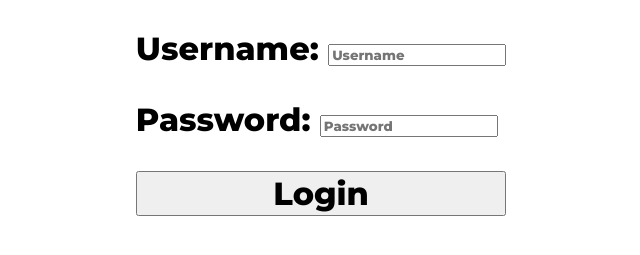
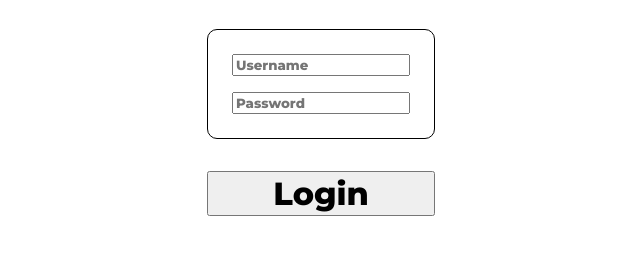
Before and after one commit to nirbhaykwatra/instituition-map, a website: page login.html in a window 1280 px wide. Shown: the part 105-360 px from the top of the page, without its empty margins (319-959 px from the left). Drawn offline with Linux system fonts and the light colour scheme; files that its build step writes are made by us from their sources; a web font is replaced by a local one.

Commit message:
Change login, admin page styles and install mariadb package

```diff
--- a/login.html
+++ b/login.html
@@ -23,12 +23,8 @@
             </div>
             <form class="login-form" method="post">
                 <div class="login-input-container">
-                    <label class="login-input-username-label">
-                        Username: <input class="login-input-username" type="text" placeholder="Username">
-                    </label>
-                    <label class="login-input-password-label">
-                        Password: <input class="login-input-password" type="password" placeholder="Password">
-                    </label>
+                    <input class="login-input-username" type="text" placeholder="Username">
+                    <input class="login-input-password" type="password" placeholder="Password">
                 </div>
                 <div class="login-button-container">
                     <button class="login-button" value="OK">Login</button>
--- a/package.json
+++ b/package.json
@@ -19,6 +19,7 @@
   "homepage": "https://github.com/nirbhaykwatra/instituition-map#readme",
   "dependencies": {
     "dotenv": "^17.2.1",
-    "express": "^5.1.0"
+    "express": "^5.1.0",
+    "mariadb": "^3.4.5"
   }
 }
--- a/public/css/style.css
+++ b/public/css/style.css
@@ -62,30 +62,39 @@
 .login-input-container {
     display: flex;
     flex-direction: column;
+    align-items: flex-start;
+    justify-content: left;
+    border: 1px solid black;
+    border-radius: 10px;
+    padding: 1rem;
+    margin: 1rem;
+    background-color: white;
 }
 
 .login-input-password-label {
     font-family: "Montserrat", sans-serif;
     font-weight: 800;
-    font-size: 2rem;
+    font-size: 1rem;
     margin: 1rem;
 }
 
 .login-input-password {
     font-family: "Montserrat", sans-serif;
     font-weight: 800;
+    margin: 0.5rem;
 }
 
 .login-input-username-label {
     font-family: "Montserrat", sans-serif;
     font-weight: 800;
-    font-size: 2rem;
+    font-size: 1rem;
     margin: 1rem;
 }
 
 .login-input-username {
     font-family: "Montserrat", sans-serif;
     font-weight: 800;
+    margin: 0.5rem;
 }
 
 .login-button-container {
@@ -132,6 +141,13 @@
 .admin-input-container {
     display: flex;
     flex-direction: column;
+    align-items: flex-start;
+    justify-content: left;
+    border: 1px solid black;
+    border-radius: 10px;
+    padding: 1rem;
+    margin: 1rem;
+    background-color: white;
 }
 
 .admin-input-password-label {
@@ -144,6 +160,7 @@
 .admin-input-password {
     font-family: "Montserrat", sans-serif;
     font-weight: 800;
+    margin: 0.5rem;
 }
 
 .admin-input-username-label {
@@ -156,6 +173,7 @@
 .admin-input-username {
     font-family: "Montserrat", sans-serif;
     font-weight: 800;
+    margin: 0.5rem;
 }
 
 .admin-button-container {
```
Also changed, not shown: admin.html (+2 -6 lines), modules/database_utility.js (added), 1 other file.
